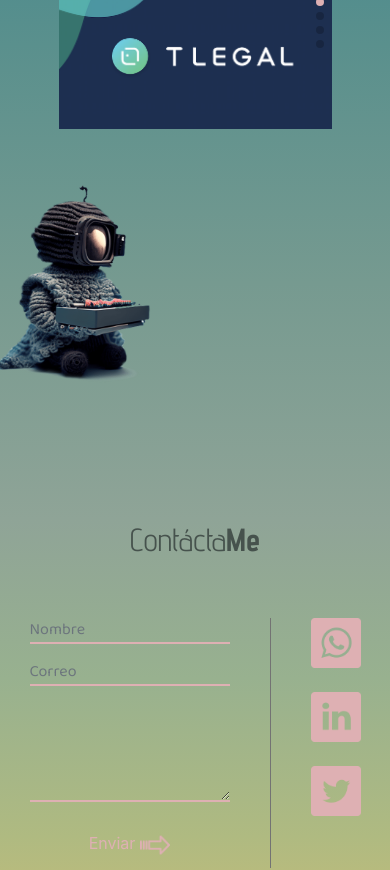
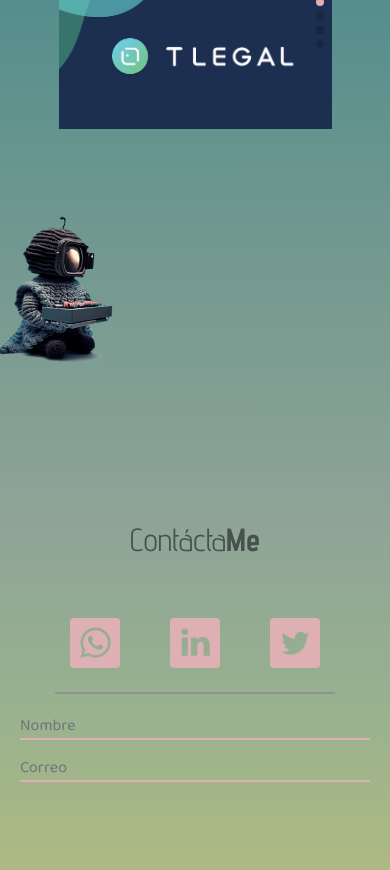
Before and after one commit to AdriRosas/my-portfolio, a React (Create React App) app: page / in a window 390 px wide. Shown: the part 1540-2410 px from the top of the page. Built offline with nearby package versions, Linux system fonts and the light colour scheme.

Commit message:
:art: span

```diff
--- a/src/Views/Contact.module.css
+++ b/src/Views/Contact.module.css
@@ -55,6 +55,7 @@
   padding: 0;
   margin-bottom: 30px;
   box-shadow: 0 !important;
+  width: 400px;
 }
 .inputForm:focus {
   background-color: transparent !important;
@@ -93,6 +94,7 @@
   background-color: #737373;
   margin: 0 80px 0 80px;
   border: #737373;
+  display: block;
 }
 .socialMedia {
   display: flex;
@@ -119,6 +121,7 @@
 }
 
 @media (max-width: 1265px) {
+
   .containerF {
     width: 700px;
   }
@@ -146,11 +149,28 @@
   }
 }
 @media (max-width: 480px) {
+  .containerF {
+    width: 500px;
+    flex-direction: column-reverse;
+    align-items: center;
+  }
   .span {
-    height: 250px;
-    margin: 0 40px 0 40px;
+    width: 280px;
+    height: 1px;
+    color: #929191;
+    background-color: #929191;
+    margin: 0 80px 0 80px;
+    border: 1px solid #929191;
+    margin-bottom: 20px;
   }
+  .socialMedia {
+    width: 250px;
+    flex-direction: row;
+    justify-content: space-between;
+  }
+
   .inputForm {
+    width: 350px;
     margin-bottom: 0px;
   }
   .send {
--- a/src/Views/Work.module.css
+++ b/src/Views/Work.module.css
@@ -39,7 +39,6 @@
   width: 100%;
   height: 100%;
   display: flex;
-  /* border: 2px solid violet; */
 }
 .robotImg {
   width: 40%;
@@ -74,7 +73,7 @@
   .robotImg {
     width: 100%;
     height: 300px;
-    background-size: 40%;
+    background-size: 30%;
     background-position: center bottom;
   }
   .workHeader {
```
